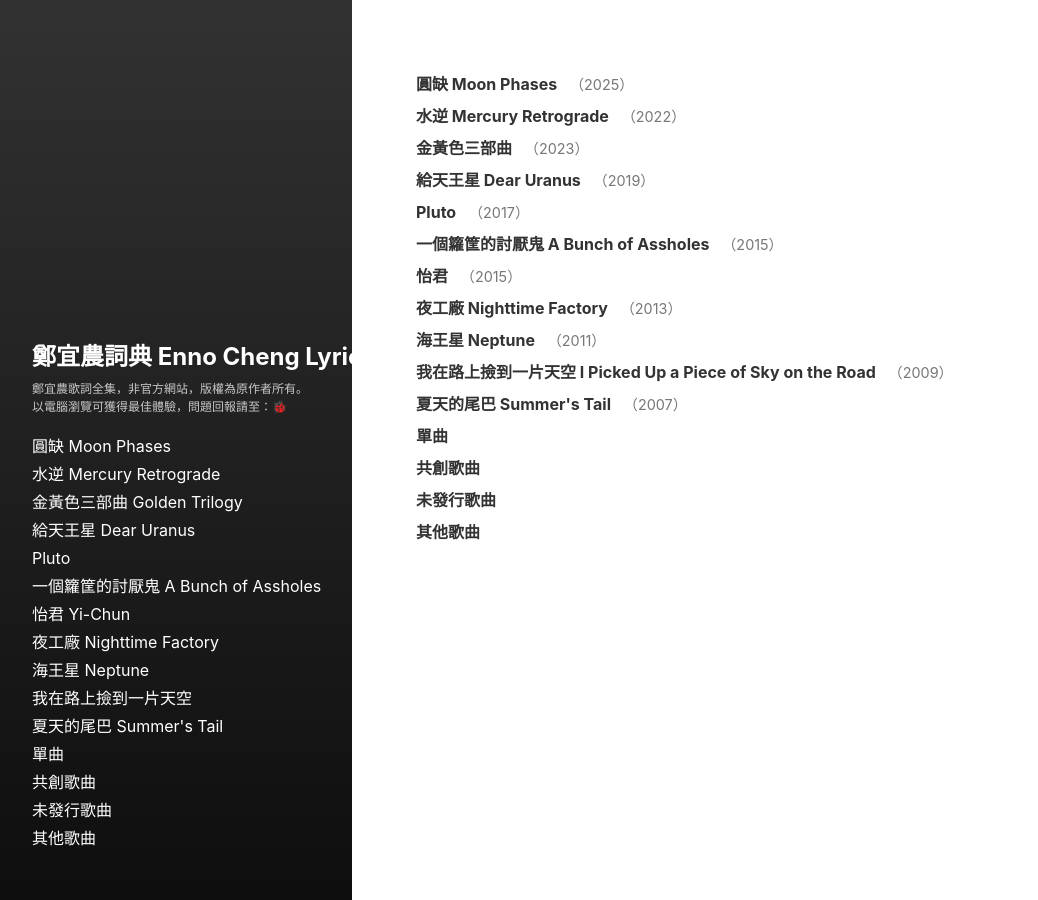
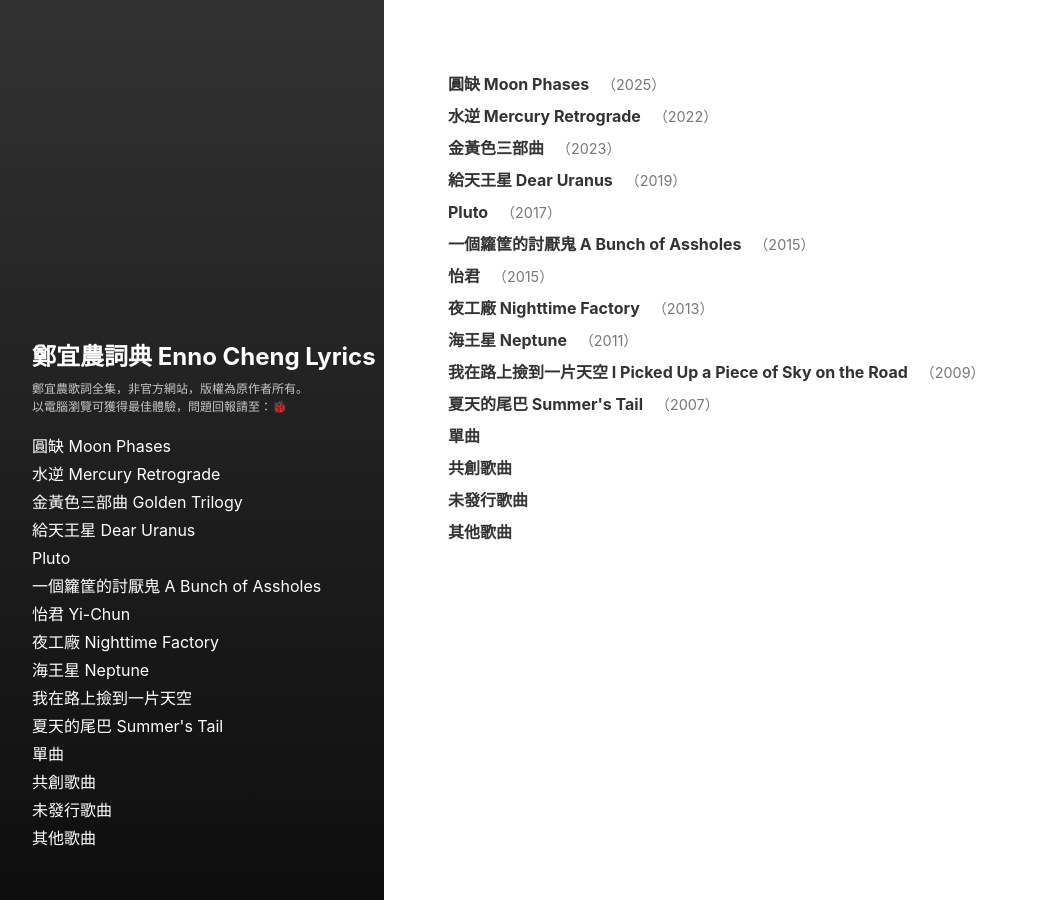
Before and after one commit to ennocheng/lyrics, a Jekyll site: the page built from index.md, in a window 1280 px wide. Shown: the whole page, without its empty margins (0-1038 px from the left). Built offline with Jekyll 4.4.1, drawn with Linux system fonts in a browser that asks for light colours.

Commit message:
expand sidebar

```diff
--- a/assets/css/main.scss
+++ b/assets/css/main.scss
@@ -2,6 +2,7 @@
 ---
 
 @use "hydeout/variables" with (
-  $large-font-size: 1.25rem
+  $large-font-size: 1.25rem,
+  $sidebar-width: 24rem
   );
 @use "hydeout";
```
